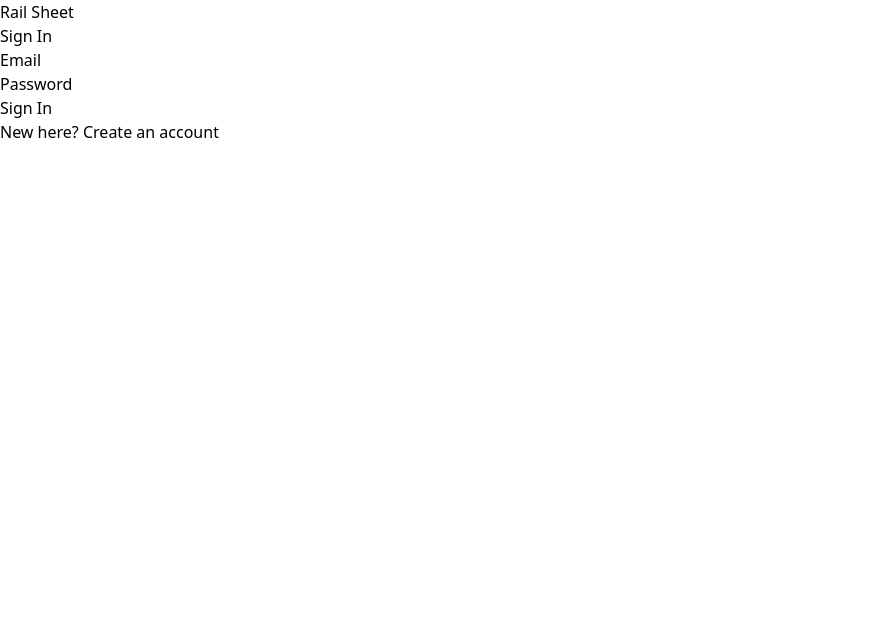
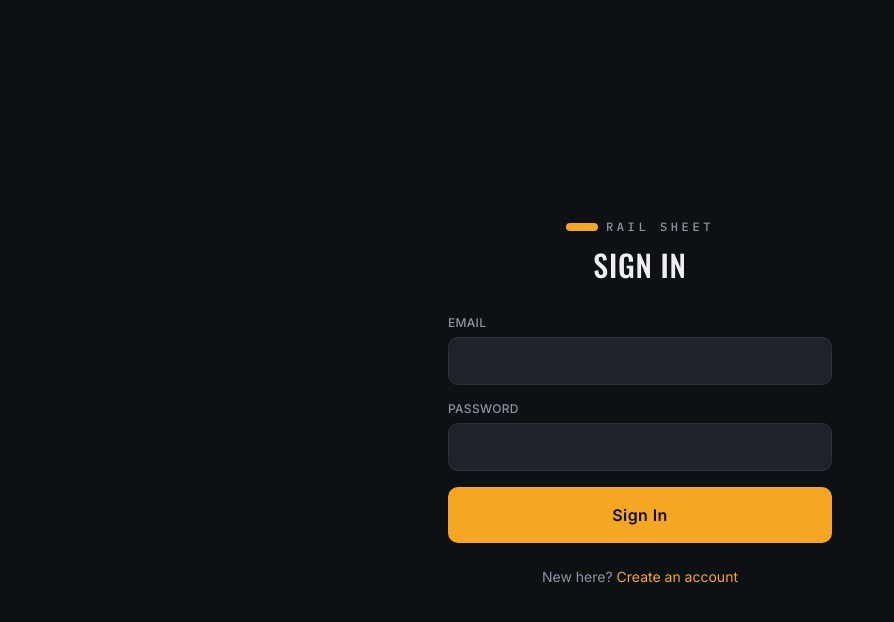
Before and after one commit to foustbrothersllc/foustbrothersllc.github.io-therailsheet, a Next.js app: page /login in a window 1280 px wide. Shown: the top 622 px of the page, without its empty margins (0-894 px from the left). Built offline with nearby package versions, Linux system fonts and the light colour scheme; no server answers.

Commit message:
Update tailwind.config.ts

```diff
--- a/tailwind.config.ts
+++ b/tailwind.config.ts
@@ -1,7 +1,10 @@
 import type { Config } from "tailwindcss";
 
 const config: Config = {
-  content: ["./src/**/*.{js,ts,jsx,tsx,mdx}"],
+  content: [
+    "./app/**/*.{js,ts,jsx,tsx,mdx}",
+    "./components/**/*.{js,ts,jsx,tsx,mdx}",
+  ],
   theme: {
     extend: {
       colors: {
```
